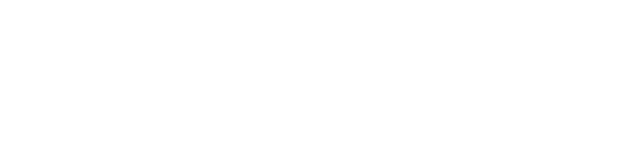
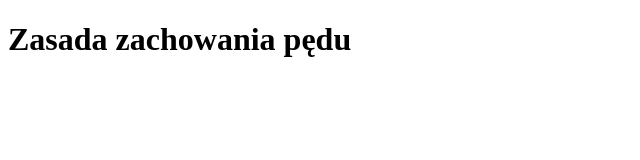
Before and after one commit to Natalia12344321/ZasadaZachowaniaP-du-, a plain HTML site: page index.html in a window 1280 px wide. Shown: the whole page, without its empty margins (0-640 px from the left). Drawn offline with Linux system fonts and the light colour scheme.

Commit message:
Update index.html

```diff
--- a/index.html
+++ b/index.html
@@ -10,6 +10,7 @@
 
    </head>
    <body>
+	   <h1> Zasada zachowania pędu </h1>
 
 
 
```
